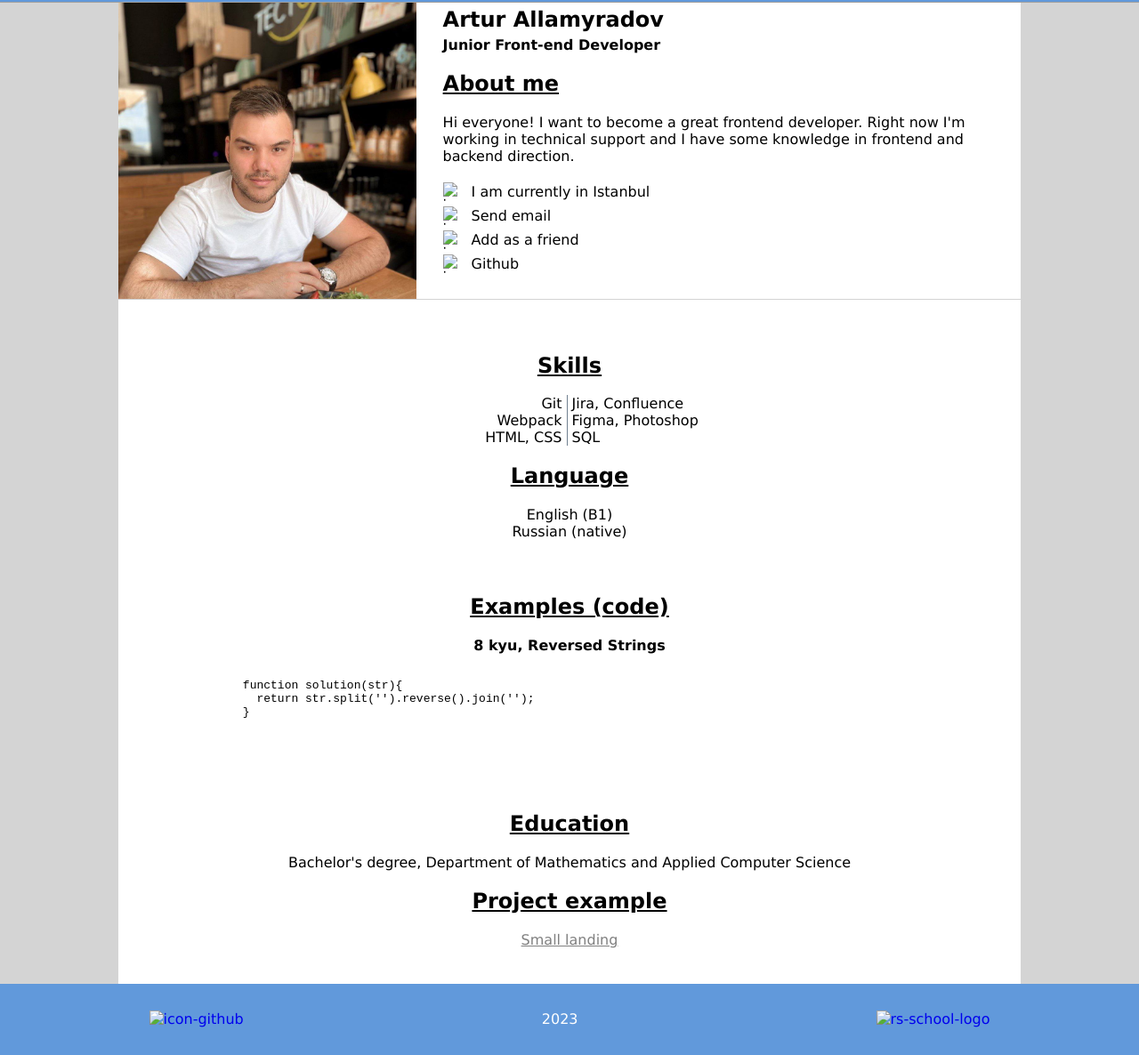
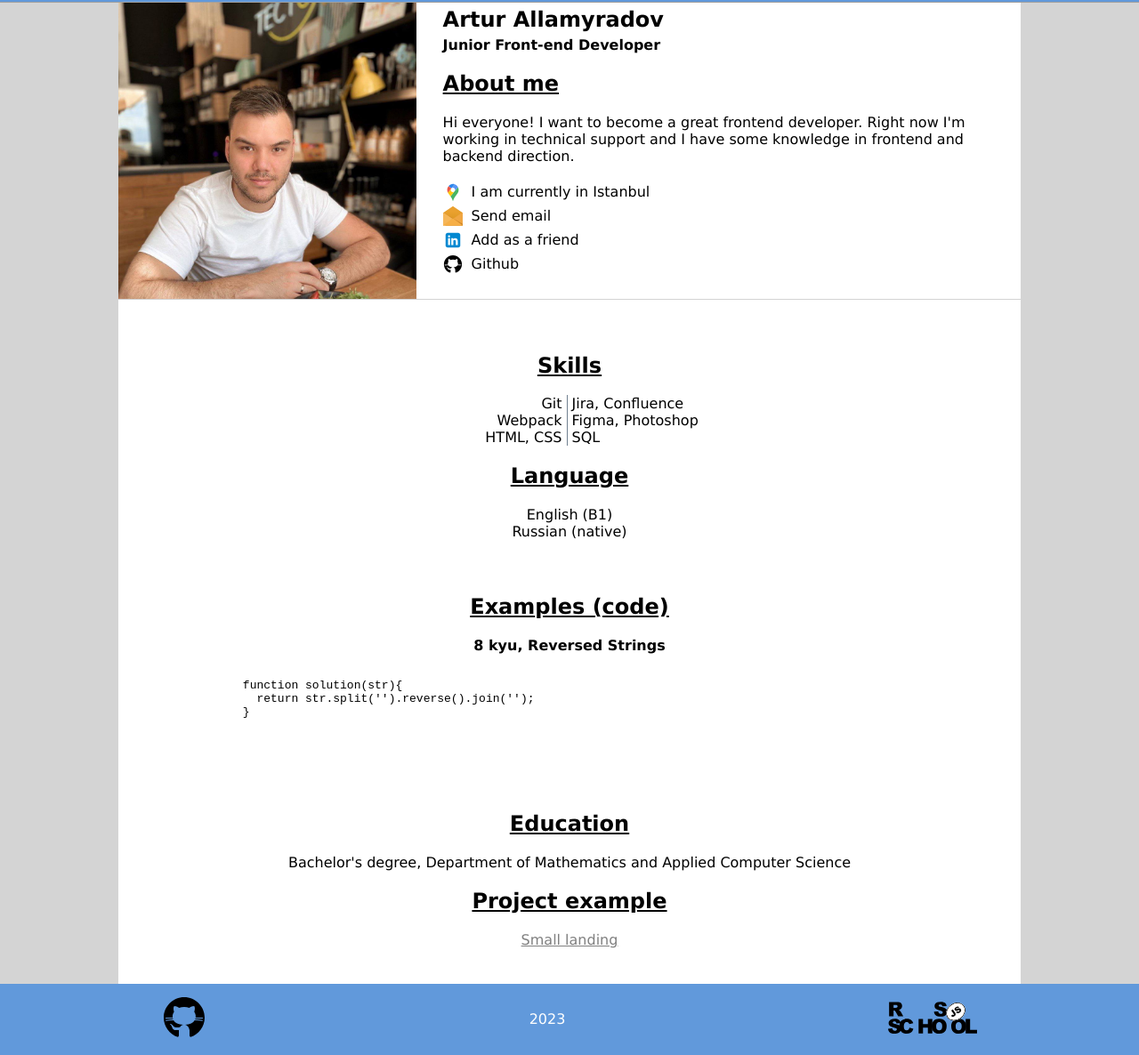
Before and after one commit to tkmynrg/rsschool-cv, a plain HTML site: page index.html in a window 1280 px wide. Shown: the part 77-1263 px from the top of the page at 89% size. Drawn offline with Linux system fonts and the light colour scheme; the site is published under a folder, as on GitHub Pages, so addresses that start at the root find nothing.

Commit message:
fix: fix img url

```diff
--- a/index.html
+++ b/index.html
@@ -54,19 +54,19 @@
                     </div>
                     <div class="main-info-contacts">
                         <a target="_blank" href="https://goo.gl/maps/VkZfc3VKg2DhXrds8" class="city">
-                            <img class="main-info-contacts-icon" src="/img/icons/maps.svg" alt="icon-maps">
+                            <img class="main-info-contacts-icon" src="img/icons/maps.svg" alt="icon-maps">
                             <span>I am currently in Istanbul</span>
                         </a>
                         <a target="_blank" class="email" href="mailto:allamyradovartur@gmail.com">
-                            <img class="main-info-contacts-icon" src="/img/icons/email.svg" alt="icon-email">
+                            <img class="main-info-contacts-icon" src="img/icons/email.svg" alt="icon-email">
                             <span>Send email</span>
                         </a>
                         <a target="_blank" href="https://www.linkedin.com/in/artur-allamyradov-4b68441ab/" class="linkedin">
-                            <img class="main-info-contacts-icon" src="/img/icons/linkedin.svg" alt="icon-linkedin">
+                            <img class="main-info-contacts-icon" src="img/icons/linkedin.svg" alt="icon-linkedin">
                             <span>Add as a friend</span>
                         </a>
                         <a target="_blank" href="https://github.com/tkmynrg" class="github">
-                            <img class="main-info-contacts-icon" src="/img/icons/github.svg" alt="icon-github">
+                            <img class="main-info-contacts-icon" src="img/icons/github.svg" alt="icon-github">
                             <span>Github</span>
                         </a>
                     </div>
@@ -122,14 +122,14 @@
     <div class="footer-info">
         <div class="footer-info-github">
             <a target="_blank" href="https://github.com/tkmynrg" class="github">
-                <img class="main-info-contacts-icon" src="/img/icons/github.svg" alt="icon-github">
+                <img class="main-info-contacts-icon" src="img/icons/github.svg" alt="icon-github">
             </a>
         </div>
         <div class="footer-info-date">
             2023
         </div>
         <a target="_blank" href="https://rs.school/js/" class="footer-info-rs-logo">
-            <img width="100" src="/img/icons/rs-school.svg" alt="rs-school-logo">
+            <img width="100" src="img/icons/rs-school.svg" alt="rs-school-logo">
         </a>
     </div>
 </footer>
```
